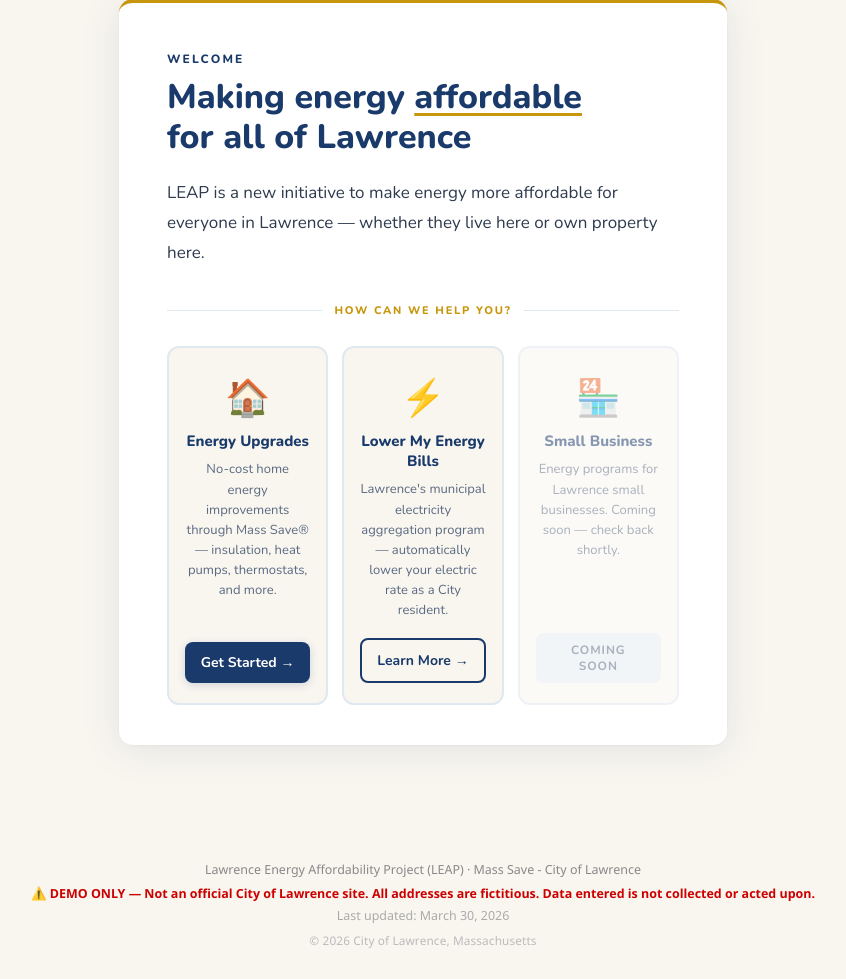
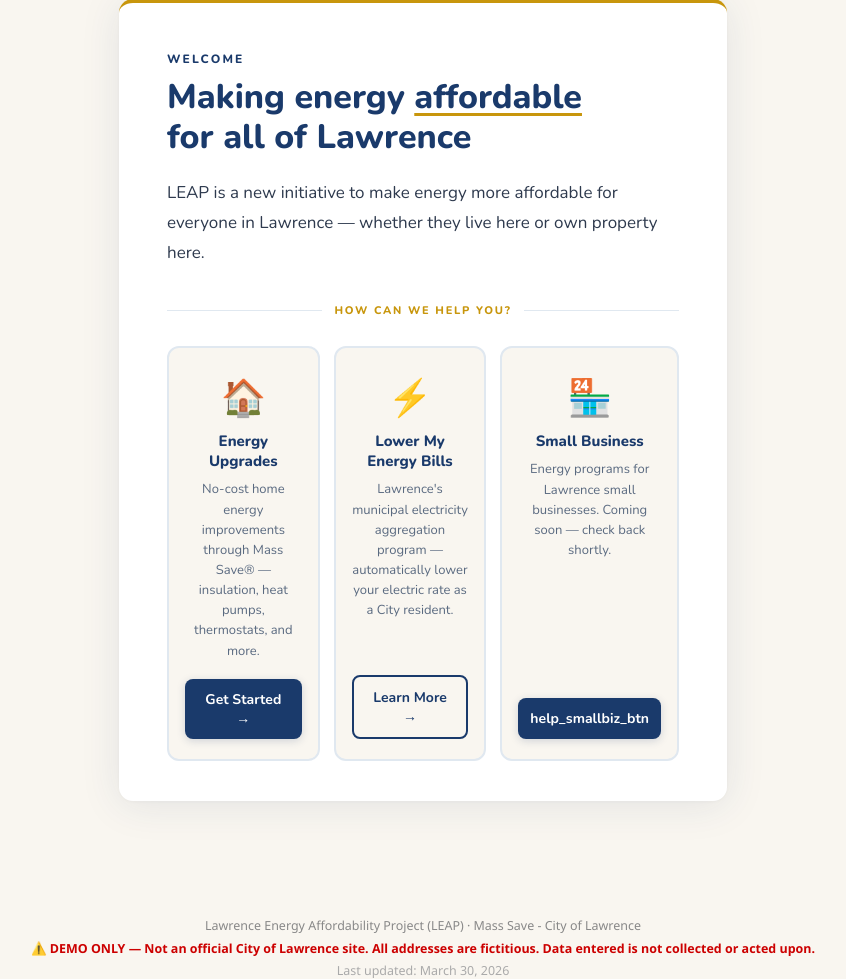
Before and after one commit to City-Of-Lawrence/LEAP-Showcase, a Flask app: page / in a window 1280 px wide. Shown: the part 609-1588 px from the top of the page, without its empty margins (217-1063 px from the left). Before the commit the page ends 1557 px from the top, so only its background shows below. Run offline with Flask 3, Linux system fonts and the light colour scheme.

Commit message:
feat: small business tile now active -- routes directly to address search

```diff
--- a/routes/public.py
+++ b/routes/public.py
@@ -72,6 +72,16 @@ def how_can_we_help():
 @public.route("/choose-path", methods=["GET"])
 def choose_path():
     return render_template("choose_path.html")
+
+
+@public.route("/start/small-business", methods=["GET"])
+def start_small_business():
+    """Small Business tile shortcut -- sets role and goes straight to address search."""
+    session["role"]            = "small_business"
+    session["entry_path"]      = "generic"
+    session["upin_used"]       = "manual"
+    session["is_repeat_visit"] = False
+    return redirect(url_for("public.address_street"))
 
 
 # ------------------------------------------------------------------
--- a/templates/index.html
+++ b/templates/index.html
@@ -165,11 +165,11 @@
         <p class="leap-tile-body">{{ t('help_aggregation_body') }}</p>
         <a href="https://colonialpowergroup.com/lawrence/" target="_blank" rel="noopener" class="leap-tile-btn btn-outline">{{ t('help_aggregation_btn') }}</a>
       </div>
-      <div class="leap-tile leap-tile-disabled">
+      <div class="leap-tile">
         <div class="leap-tile-icon">&#127978;</div>
         <div class="leap-tile-title">{{ t('help_smallbiz_title') }}</div>
         <p class="leap-tile-body">{{ t('help_smallbiz_body') }}</p>
-        <span class="coming-soon-badge">{{ t('help_coming_soon') }}</span>
+        <a href="{{ url_for('public.start_small_business') }}" class="leap-tile-btn">{{ t('help_smallbiz_btn') }}</a>
       </div>
     </div>
 
```
